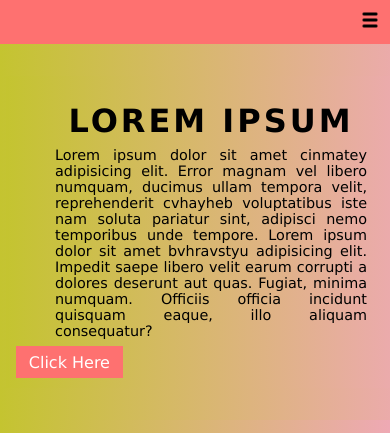
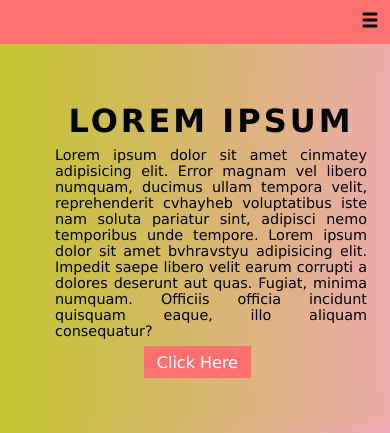
Before and after one commit to Rajeshn09/simplotel, a plain HTML site: page index.html in a window 390 px wide. Shown: the top 433 px of the page. Drawn offline with Linux system fonts and the light colour scheme; grey boxes are pictures that could not be loaded; a web font is replaced by a local one.

Commit message:
Update style.css

```diff
--- a/style.css
+++ b/style.css
@@ -346,5 +346,6 @@ flex-direction: column;
 
         .homeleft a {
             padding: 0.4em 0.8em;
+            margin-left: 8em;
         }
     }
```
